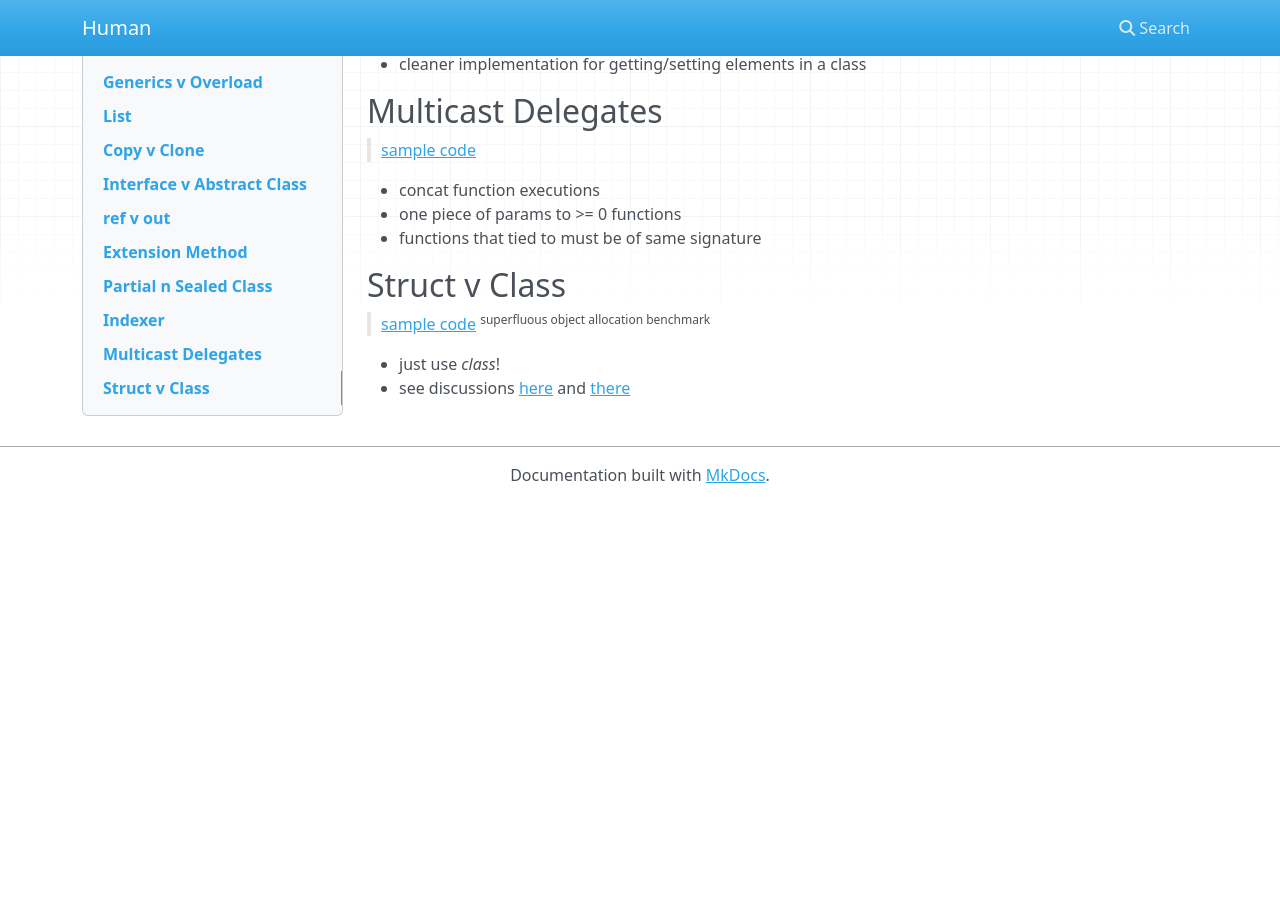
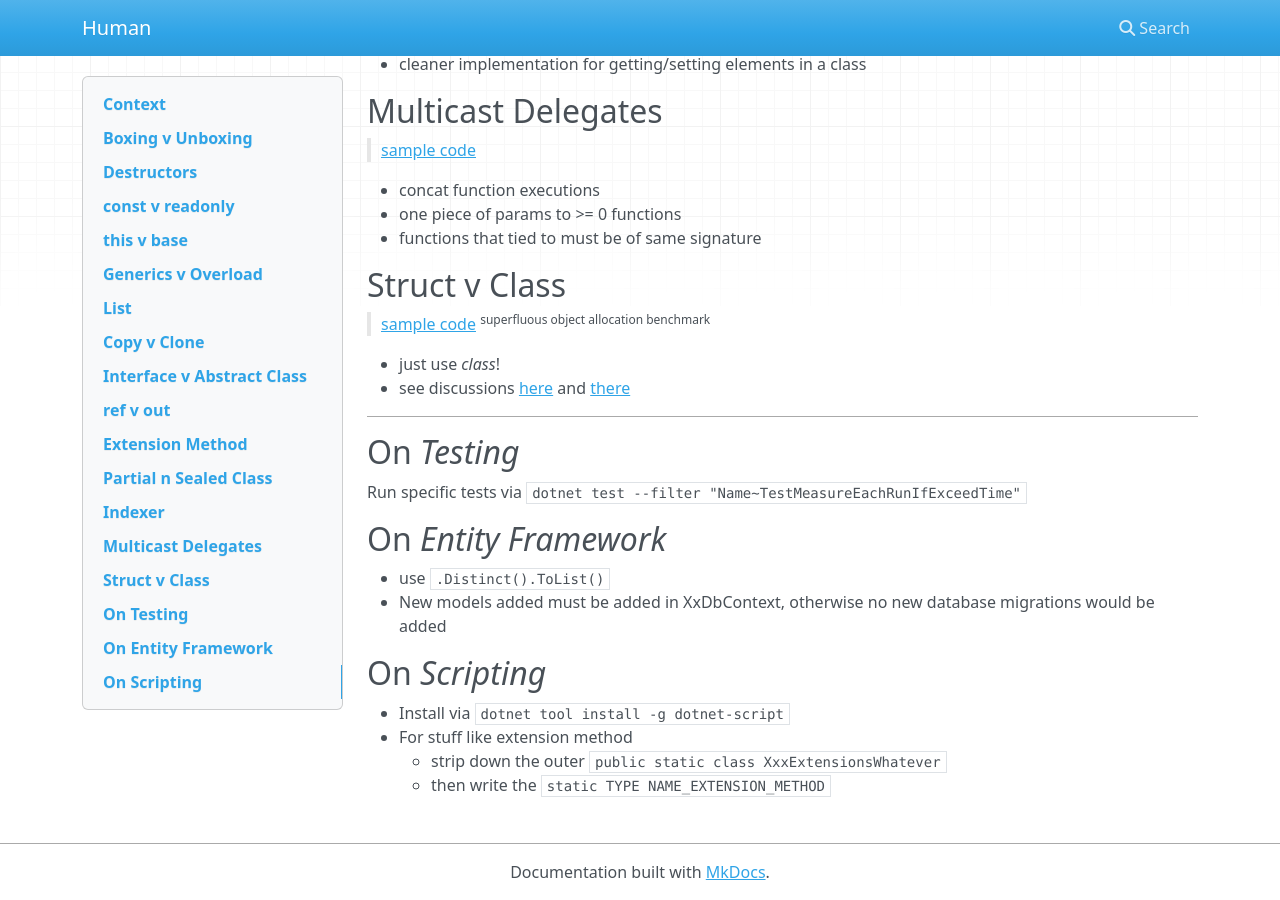
Before and after one commit to codingEzio/codingEzio.github.io, an MkDocs documentation site: the page built from docs/hands-on/core-csharp-n-dotnet.md, in a window 1280 px wide and 900 px high, scrolled down 2936 px. Built offline with MkDocs 1.6.1, drawn with Linux system fonts in a browser that asks for light colours; nearby versions of some CDN libraries; before the commit the page ends 3439 px from its top, so only the background shows below that.

Commit message:
feat: Tiny updates for the notes on Health and C Sharp .NET

```diff
--- a/docs/hands-on/core-csharp-n-dotnet.md
+++ b/docs/hands-on/core-csharp-n-dotnet.md
@@ -146,3 +146,21 @@ Value of value type copies over value itself on the stack. Whereas reference typ
 
 - just use *class*!
 - see discussions [here](https://old.reddit.com/r/csharp/comments/s9nfk8/when_to_use_structs_vs_classes/) and [there](https://old.reddit.com/r/cpp_questions/comments/gxrskj/what_is_the_difference_between_a_struct_and_a/)
+
+-----
+
+## On *Testing*
+
+Run specific tests via `dotnet test --filter "Name~TestMeasureEachRunIfExceedTime"`
+
+## On *Entity Framework*
+
+- use `.Distinct().ToList()`
+- New models added must be added in XxDbContext, otherwise no new database migrations would be added
+
+## On *Scripting*
+
+- Install via `dotnet tool install -g dotnet-script`
+- For stuff like extension method
+    - strip down the outer `public static class XxxExtensionsWhatever`
+    - then write the `static TYPE NAME_EXTENSION_METHOD`
```
Also changed, not shown: docs/facts-n-quotes/facts-n-quotes-about-health.md (+2 -0 lines).
